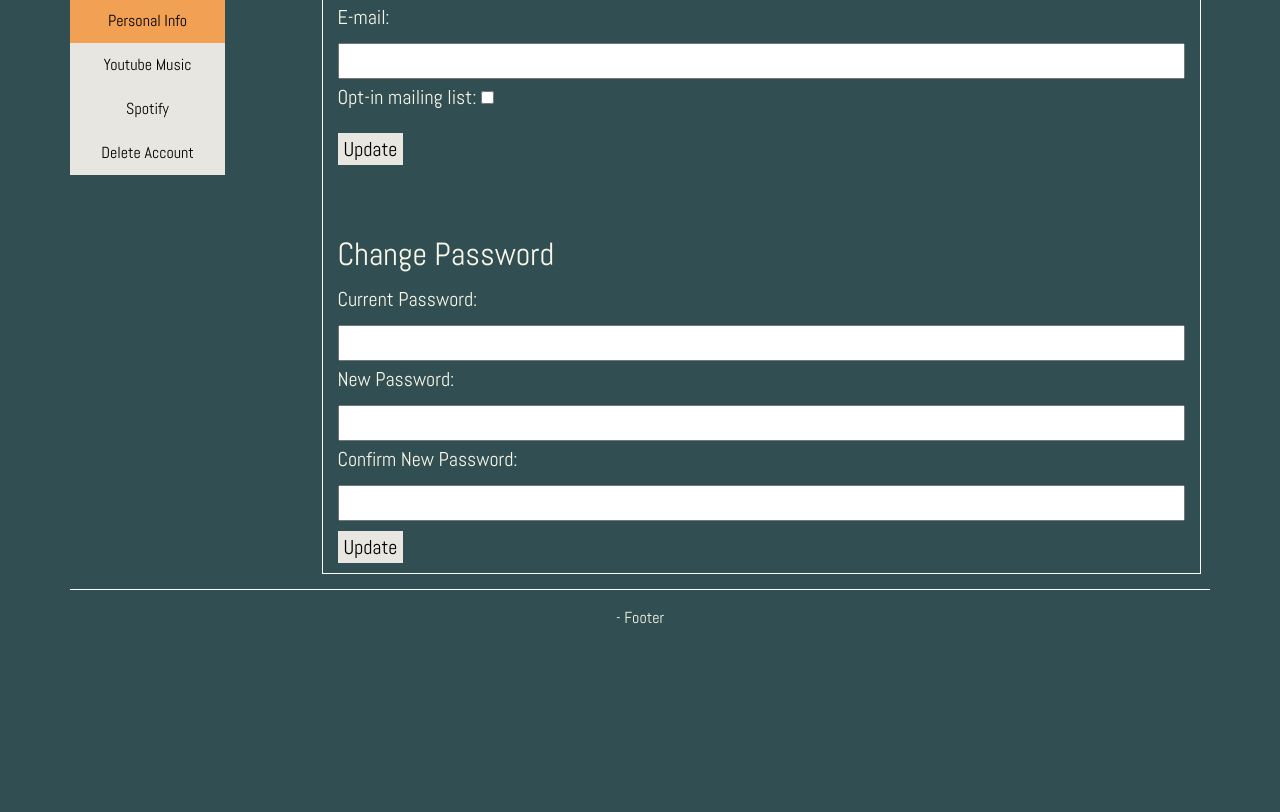
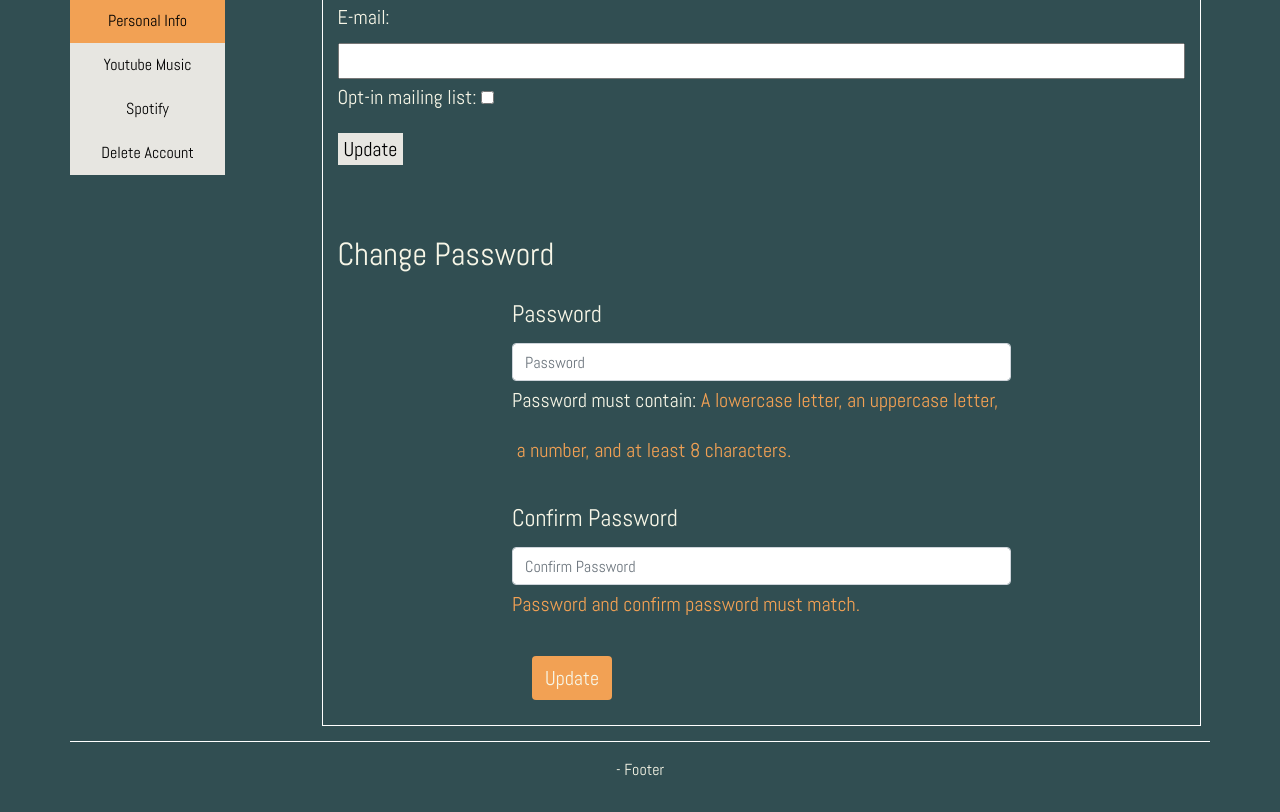
Before and after one commit to PlaySync/PlaySync, a Python web app: template code/flask/templates/profile.html in a window 1280 px wide. Shown: the part 120-932 px from the top of the page. Before the commit the page ends 744 px from the top, so only its background shows below. Run offline with Jinja, Linux system fonts and the light colour scheme; the template is opened without the code that fills it, so the values that code supplies are empty; some libraries are stand-ins or nearby versions.

Commit message:
taking html and js from signup page

```diff
--- a/code/flask/templates/profile.html
+++ b/code/flask/templates/profile.html
@@ -19,7 +19,7 @@
                 <input type="email" id="email" name="email" value="{{email}}">
                 <br>
                 <label for="mailing">Opt-in mailing list:</label>
-                <input type="checkbox" id="mailing-list" name="mailing-list" value='TRUE'>
+                <input type="checkbox" id="mailing-list" name="mailing-list" value="TRUE">
                 <br>
                 <input type="submit" id="email-pref" value="Update">
               </form>
@@ -27,13 +27,32 @@
                 <br>
               <form action="#">
                 <h2>Change Password</h2>
-                <label for="current-pw">Current Password:</label>
-                <input type="password" id="current-pw">
+                <!-- <label for="current-pw">Current Password:</label>
+                <input type="password" id="current-pw" name="current-pw">
                 <label for="new-pw">New Password:</label>
-                <input type="password" id="new-pw">
+                <input type="password" id="new-pw" name="current-pw">
                 <label for="new-pw">Confirm New Password:</label>
-                <input type="password" id="confirm-new-pw">
-                <input type="submit" id="pw-pref" value="Update">
+                <input type="password" id="confirm-new-pw" name="confirm-new-pw">
+                <input type="submit" id="pw-pref" value="Update"> -->
+                <body onload="valid()">
+                  <div class="registerContainer">
+                          <div class="form-group mb-3 row">
+                              <label for="registerPass" class="form-label">Password</label>
+                              <input type="password" class="form-control" name="psw" id="registerPass" placeholder="Password">
+                              <p class="form-text">Password must contain:</p>
+                              <p id="lower" class="form-text invalid">&nbsp;A lowercase letter,</p>
+                              <p id="upper" class="form-text invalid">&nbsp;an uppercase letter,</p>
+                              <p id="number" class="form-text invalid">&nbsp;a number,</p>
+                              <p id="length" class="form-text invalid">&nbsp;and at least 8 characters.</p>
+                          </div>
+                          <div class="form-group mb-3 row">
+                              <label for="confirmPass" class="form-label">Confirm Password</label>
+                              <input type="password" class="form-control" name="confirmPass" id="confirmPass" placeholder="Confirm Password">
+                              <p id="match" class="form-text invalid">Password and confirm password must match.</p>
+                          </div>
+                          <button style="display: inline" id="signupRegisterButton" class="signup-button" disabled >Update</button>
+                      </form>
+                  </div>
               </form>
             </div>
             <div id="platform-a" class="tabcontent" style="text-align: left; display: inline-block;">
```
